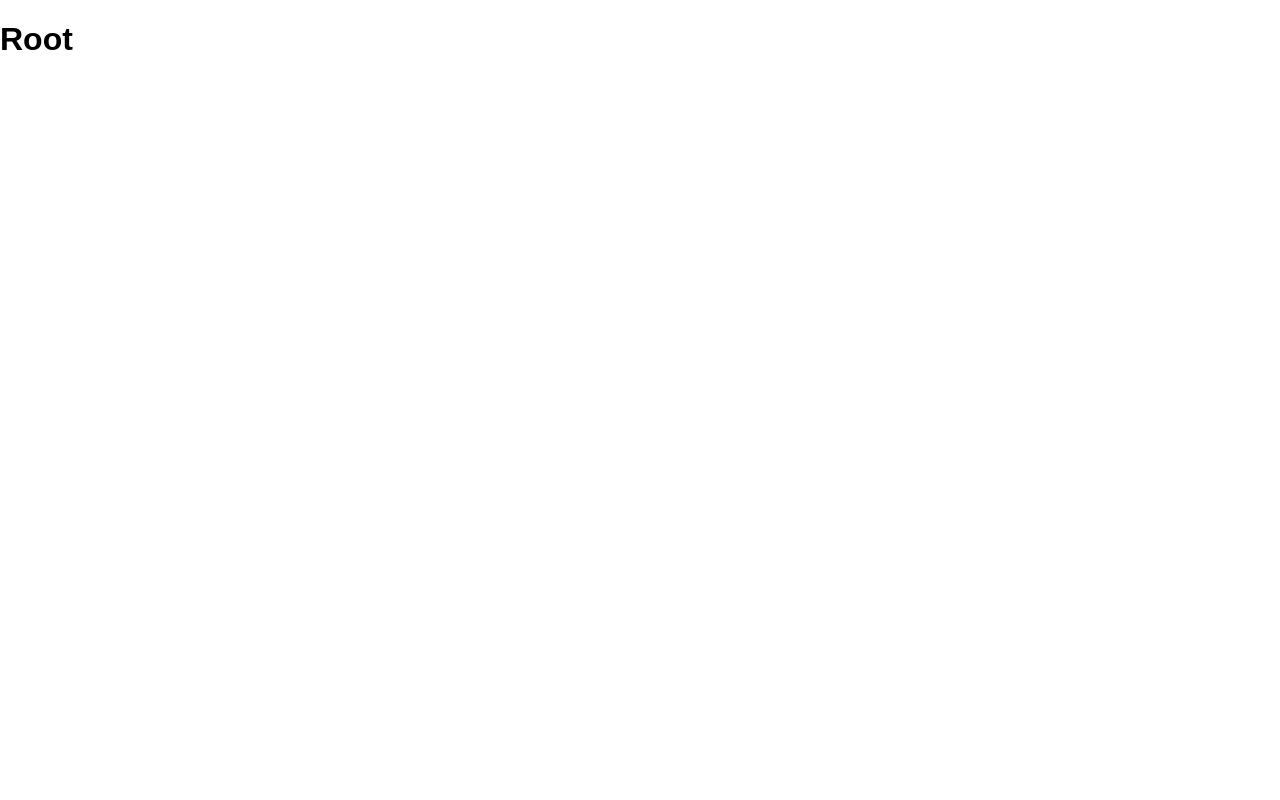
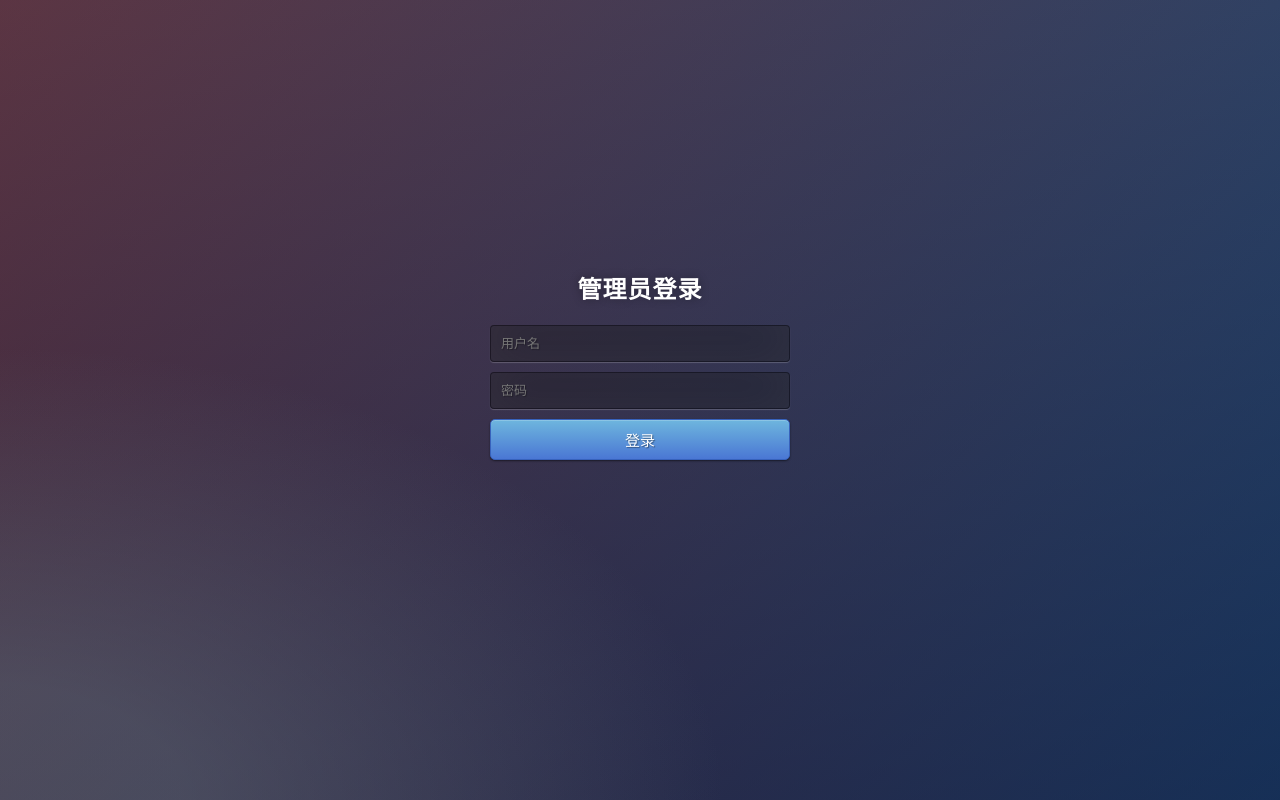
Before and after one commit to keerkeerhi/acbank_front, a React (Create React App) app in the folder acbankfront/: page /Login in a window 1280 px wide. Built offline with nearby package versions, Linux system fonts and the light colour scheme.

Commit message:
add login

```diff
--- a/acbankfront/package.json
+++ b/acbankfront/package.json
@@ -3,14 +3,15 @@
   "version": "0.1.0",
   "private": true,
   "dependencies": {
-    "antd-mobile": "^2.1.2",
     "axios": "^0.17.1",
+    "material-ui": "^0.20.0",
     "react": "^16.2.0",
     "react-dom": "^16.2.0",
     "react-router-config": "^1.0.0-beta.4",
     "react-router-dom": "^4.2.2",
     "react-scripts": "1.0.17"
   },
+  "proxy": "http://localhost:8888",
   "scripts": {
     "start": "react-scripts start",
     "build": "react-scripts build",
--- a/acbankfront/src/js/Root.js
+++ b/acbankfront/src/js/Root.js
@@ -3,16 +3,16 @@
  */
 import React,{Component} from 'react';
 import {renderRoutes} from 'react-router-config';
+import MuiThemeProvider from 'material-ui/styles/MuiThemeProvider';
 
 class Root extends Component {
   render(){
     let {route} = this.props;
     return (
-      <div>
-        <h1>Root</h1>
-        {/* child routes won't render without this */}
-        {renderRoutes(route.routes)}
-      </div>
+      <MuiThemeProvider className="homeDiv">
+          {/* child routes won't render without this */}
+          {renderRoutes(route.routes)}
+      </MuiThemeProvider>
     )
   }
 }
--- /dev/null
+++ b/acbankfront/src/js/common/globalConfig.js
@@ -0,0 +1,4 @@
+/**
+ * Created by Administrator on 2017/12/21.
+ */
+export const global_host = 'public/';
--- a/acbankfront/src/js/containers/Home.js
+++ b/acbankfront/src/js/containers/Home.js
@@ -5,13 +5,22 @@
 import homeService from '../service/homeService';
 
 class Home extends Component {
-    constructor() {
+    constructor(props) {
         super();
-        homeService.checkAuth();
+        this.checkAuth();
+    }
+
+    checkAuth(){
+        homeService.checkAuth().then(res=>{
+            if (res.ispassed)
+                this.props.history.push('/Detail')
+            else
+                this.props.history.push('/Login')
+        })
     }
 
     render() {
-        return <div>this is Home!</div>
+        return <div></div>
     }
 }
 
--- /dev/null
+++ b/acbankfront/src/js/containers/Login.css
@@ -0,0 +1,56 @@
+.btn { display: inline-block; *display: inline; *zoom: 1; padding: 4px 10px 4px; margin-bottom: 0; font-size: 13px; line-height: 18px; color: #333333; text-align: center;text-shadow: 0 1px 1px rgba(255, 255, 255, 0.75); vertical-align: middle; background-color: #f5f5f5; background-image: -moz-linear-gradient(top, #ffffff, #e6e6e6); background-image: -ms-linear-gradient(top, #ffffff, #e6e6e6); background-image: -webkit-gradient(linear, 0 0, 0 100%, from(#ffffff), to(#e6e6e6)); background-image: -webkit-linear-gradient(top, #ffffff, #e6e6e6); background-image: -o-linear-gradient(top, #ffffff, #e6e6e6); background-image: linear-gradient(top, #ffffff, #e6e6e6); background-repeat: repeat-x; filter: progid:dximagetransform.microsoft.gradient(startColorstr=#ffffff, endColorstr=#e6e6e6, GradientType=0); border-color: #e6e6e6 #e6e6e6 #e6e6e6; border-color: rgba(0, 0, 0, 0.1) rgba(0, 0, 0, 0.1) rgba(0, 0, 0, 0.25); border: 1px solid #e6e6e6; -webkit-border-radius: 4px; -moz-border-radius: 4px; border-radius: 4px; -webkit-box-shadow: inset 0 1px 0 rgba(255, 255, 255, 0.2), 0 1px 2px rgba(0, 0, 0, 0.05); -moz-box-shadow: inset 0 1px 0 rgba(255, 255, 255, 0.2), 0 1px 2px rgba(0, 0, 0, 0.05); box-shadow: inset 0 1px 0 rgba(255, 255, 255, 0.2), 0 1px 2px rgba(0, 0, 0, 0.05); cursor: pointer; *margin-left: .3em; }
+.btn:hover, .btn:active, .btn.active, .btn.disabled, .btn[disabled] { background-color: #e6e6e6; }
+.btn-large { padding: 9px 14px; font-size: 15px; line-height: normal; -webkit-border-radius: 5px; -moz-border-radius: 5px; border-radius: 5px; }
+.btn:hover { color: #333333; text-decoration: none; background-color: #e6e6e6; background-position: 0 -15px; -webkit-transition: background-position 0.1s linear; -moz-transition: background-position 0.1s linear; -ms-transition: background-position 0.1s linear; -o-transition: background-position 0.1s linear; transition: background-position 0.1s linear; }
+.btn-primary, .btn-primary:hover { text-shadow: 0 -1px 0 rgba(0, 0, 0, 0.25); color: #ffffff; }
+.btn-primary.active { color: rgba(255, 255, 255, 0.75); }
+.btn-primary { background-color: #4a77d4; background-image: -moz-linear-gradient(top, #6eb6de, #4a77d4); background-image: -ms-linear-gradient(top, #6eb6de, #4a77d4); background-image: -webkit-gradient(linear, 0 0, 0 100%, from(#6eb6de), to(#4a77d4)); background-image: -webkit-linear-gradient(top, #6eb6de, #4a77d4); background-image: -o-linear-gradient(top, #6eb6de, #4a77d4); background-image: linear-gradient(top, #6eb6de, #4a77d4); background-repeat: repeat-x; filter: progid:dximagetransform.microsoft.gradient(startColorstr=#6eb6de, endColorstr=#4a77d4, GradientType=0);  border: 1px solid #3762bc; text-shadow: 1px 1px 1px rgba(0,0,0,0.4); box-shadow: inset 0 1px 0 rgba(255, 255, 255, 0.2), 0 1px 2px rgba(0, 0, 0, 0.5); }
+.btn-primary:hover, .btn-primary:active, .btn-primary.active, .btn-primary.disabled, .btn-primary[disabled] { filter: none; background-color: #4a77d4; }
+.btn-block { width: 100%; display:block; }
+
+* { -webkit-box-sizing:border-box; -moz-box-sizing:border-box; -ms-box-sizing:border-box; -o-box-sizing:border-box; box-sizing:border-box; }
+
+html,body,#root,.homeDiv { width: 100%; height:100%; overflow:hidden; }
+
+.loginsec {
+    width: 100%;
+    height:100%;
+    font-family: 'Open Sans', sans-serif;
+    background: #092756;
+    background: -moz-radial-gradient(0% 100%, ellipse cover, rgba(104,128,138,.4) 10%,rgba(138,114,76,0) 40%),-moz-linear-gradient(top,  rgba(57,173,219,.25) 0%, rgba(42,60,87,.4) 100%), -moz-linear-gradient(-45deg,  #670d10 0%, #092756 100%);
+    background: -webkit-radial-gradient(0% 100%, ellipse cover, rgba(104,128,138,.4) 10%,rgba(138,114,76,0) 40%), -webkit-linear-gradient(top,  rgba(57,173,219,.25) 0%,rgba(42,60,87,.4) 100%), -webkit-linear-gradient(-45deg,  #670d10 0%,#092756 100%);
+    background: -o-radial-gradient(0% 100%, ellipse cover, rgba(104,128,138,.4) 10%,rgba(138,114,76,0) 40%), -o-linear-gradient(top,  rgba(57,173,219,.25) 0%,rgba(42,60,87,.4) 100%), -o-linear-gradient(-45deg,  #670d10 0%,#092756 100%);
+    background: -ms-radial-gradient(0% 100%, ellipse cover, rgba(104,128,138,.4) 10%,rgba(138,114,76,0) 40%), -ms-linear-gradient(top,  rgba(57,173,219,.25) 0%,rgba(42,60,87,.4) 100%), -ms-linear-gradient(-45deg,  #670d10 0%,#092756 100%);
+    background: -webkit-radial-gradient(0% 100%, ellipse cover, rgba(104,128,138,.4) 10%,rgba(138,114,76,0) 40%), linear-gradient(to bottom,  rgba(57,173,219,.25) 0%,rgba(42,60,87,.4) 100%), linear-gradient(135deg,  #670d10 0%,#092756 100%);
+    filter: progid:DXImageTransform.Microsoft.gradient( startColorstr='#3E1D6D', endColorstr='#092756',GradientType=1 );
+}
+.login {
+    position: absolute;
+    top: calc(50% - 150px);
+    left: calc(50% - 150px);
+    /*margin: -150px 0 0 -150px;*/
+    width:300px;
+    height:300px;
+}
+.login h1 { color: #fff; text-shadow: 0 0 10px rgba(0,0,0,0.3); letter-spacing:1px; text-align:center; }
+
+input {
+    width: 100%;
+    margin-bottom: 10px;
+    background: rgba(0,0,0,0.3);
+    border: none;
+    outline: none;
+    padding: 10px;
+    font-size: 13px;
+    color: #fff;
+    text-shadow: 1px 1px 1px rgba(0,0,0,0.3);
+    border: 1px solid rgba(0,0,0,0.3);
+    border-radius: 4px;
+    box-shadow: inset 0 -5px 45px rgba(100,100,100,0.2), 0 1px 1px rgba(255,255,255,0.2);
+    -webkit-transition: box-shadow .5s ease;
+    -moz-transition: box-shadow .5s ease;
+    -o-transition: box-shadow .5s ease;
+    -ms-transition: box-shadow .5s ease;
+    transition: box-shadow .5s ease;
+}
+input:focus { box-shadow: inset 0 -5px 45px rgba(100,100,100,0.4), 0 1px 1px rgba(255,255,255,0.2); }
--- a/acbankfront/src/js/containers/Login.js
+++ b/acbankfront/src/js/containers/Login.js
@@ -2,13 +2,36 @@
  * Created by Administrator on 2017/12/20.
  */
 import React, {Component} from 'react'
+import './Login.css'
+import homeService from '../service/homeService'
+
 class Login extends Component {
     constructor() {
-        super()
+        super();
+        this.state = {username:'',password:''};
     }
 
     render() {
-        return <div>this is Login!</div>
+        return (
+            <section className="loginsec">
+                <div className="login">
+                    <h1>管理员登录</h1>
+                    <form method="post" >
+                        <input type="text" name="username"
+                               onChange={(evt)=>this.setState({username: evt.target.value})}
+                               placeholder="用户名" required="required" />
+                        <input type="password" name="pwd"
+                               onChange={(evt)=>this.setState({password: evt.target.value})}
+                               placeholder="密码" required="required" />
+                        <button type="button" onClick={this.login} className="btn btn-primary btn-block btn-large">登录</button>
+                    </form>
+                </div>
+            </section>
+        )
+    }
+
+    login(){
+        homeService.login(this.state)
     }
 }
 
--- a/acbankfront/src/js/routes.js
+++ b/acbankfront/src/js/routes.js
@@ -4,6 +4,7 @@
 import Root from './Root';
 import Home from './containers/Home'
 import Detail from './containers/Detail'
+import Login from './containers/Login'
 
 const routes = [
   { component: Root,
@@ -19,6 +20,9 @@
         //     component: GrandChild
         //   }
         // ]
+      },
+      { path: '/Login',
+          component: Login,
       }
     ]
   }
--- a/acbankfront/src/js/service/homeService.js
+++ b/acbankfront/src/js/service/homeService.js
@@ -2,15 +2,29 @@
  * Created by Administrator on 2017/12/20.
  */
 import axios from 'axios';
+import {global_host} from '../common/globalConfig';
 
 export default {
     checkAuth(){
-        return axios.post('/public/checkAuth')
-            .then((response) => {
-                console.log('====>res=>', response);
-            })
-            .catch((error) => {
-                console.log(error);
-            });
+        return new Promise((resolve,reject)=>{
+            axios.post(global_host + 'checkAuth')
+                .then((response) => {
+                    resolve(response.data);
+                })
+                .catch((error) => {
+                    reject(error);
+                });
+        })
+    },
+    login(params){
+        return new Promise((resolve,reject)=>{
+            axios.post(global_host + 'login',params)
+                .then((response) => {
+                    resolve(response.data);
+                })
+                .catch((error) => {
+                    reject(error);
+                });
+        })
     }
 }
```
